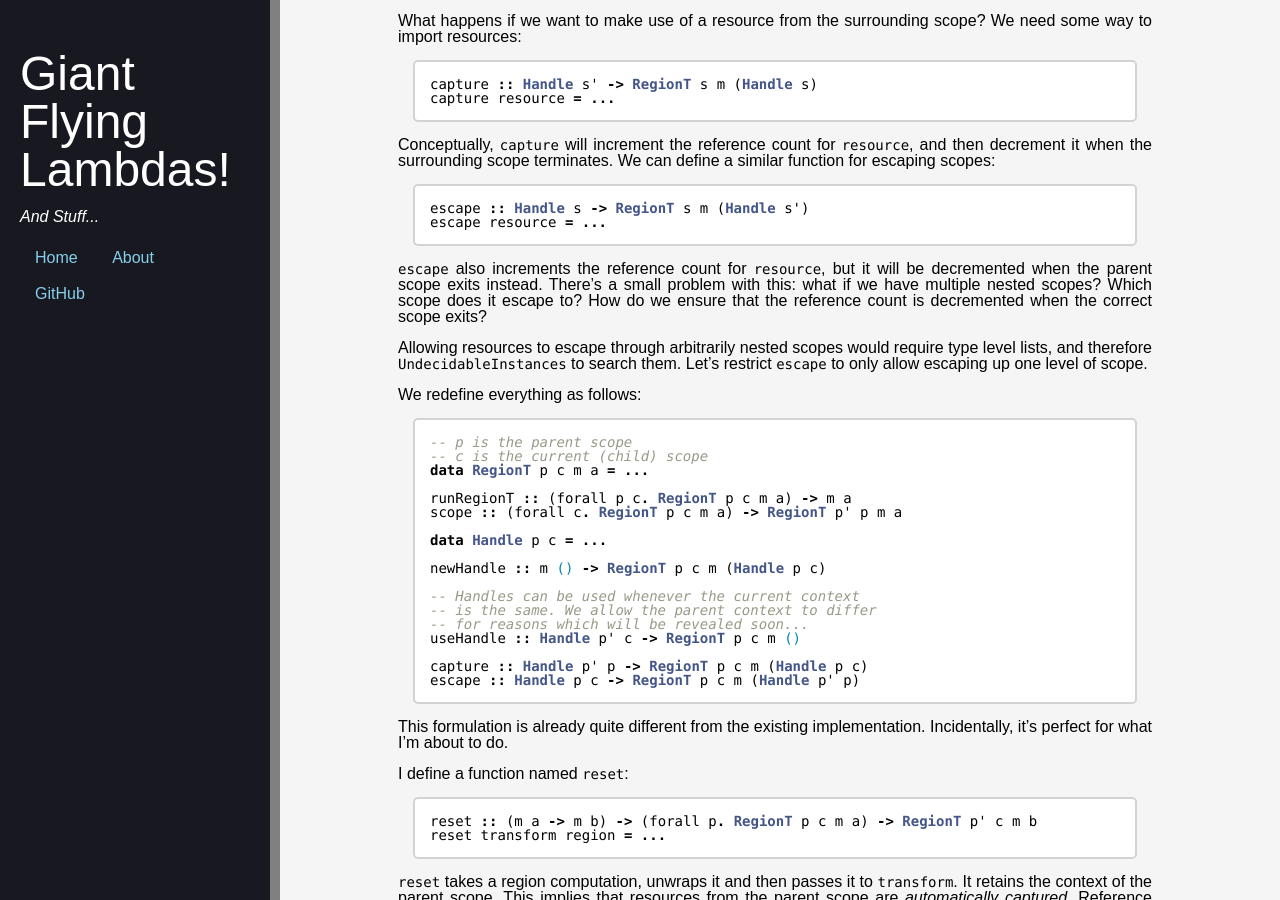
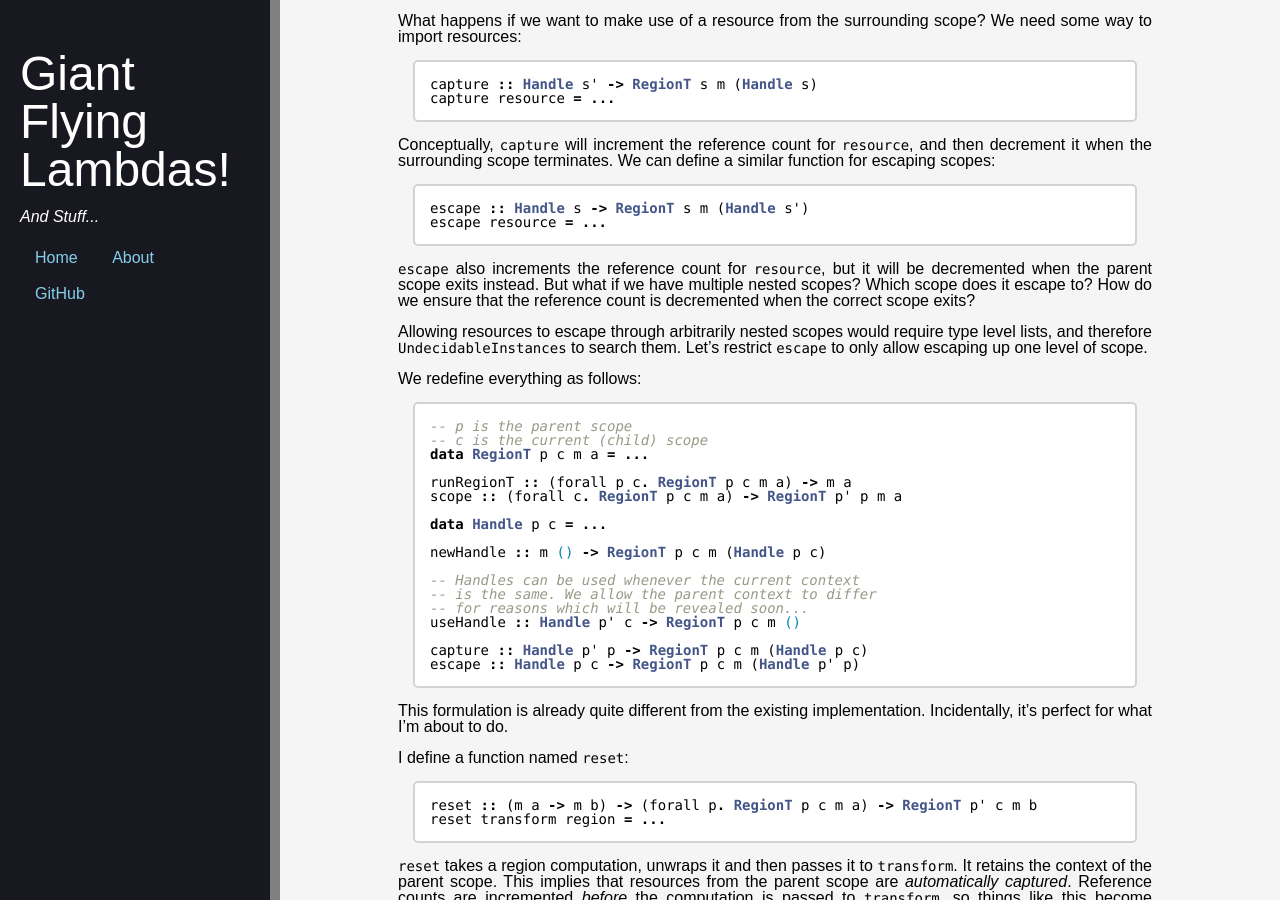
Before and after one commit to YellPika/YellPika.github.io, a Jekyll site: the page built from _posts/2013-12-10-improving-monadic-regions.md, in a window 1280 px wide and 900 px high, scrolled down 724 px. Built offline with Jekyll 4.4.1, drawn with Linux system fonts in a browser that asks for light colours; Markdown is read by kramdown in place of the engine named in the settings.

Commit message:
Small change...

```diff
--- a/_posts/2013-12-10-improving-monadic-regions.md
+++ b/_posts/2013-12-10-improving-monadic-regions.md
@@ -61,10 +61,9 @@ escape resource = ...
 {% endhighlight %}
 
 `escape` also increments the reference count for `resource`, but it will be
-decremented when the parent scope exits instead. There's a small problem with
-this: what if we have multiple nested scopes? Which scope does it escape to?
-How do we ensure that the reference count is decremented when the correct scope
-exits?
+decremented when the parent scope exits instead. But what if we have multiple
+nested scopes? Which scope does it escape to? How do we ensure that the
+reference count is decremented when the correct scope exits?
 
 Allowing resources to escape through arbitrarily nested scopes would require
 type level lists, and therefore `UndecidableInstances` to search them. Let's
```
